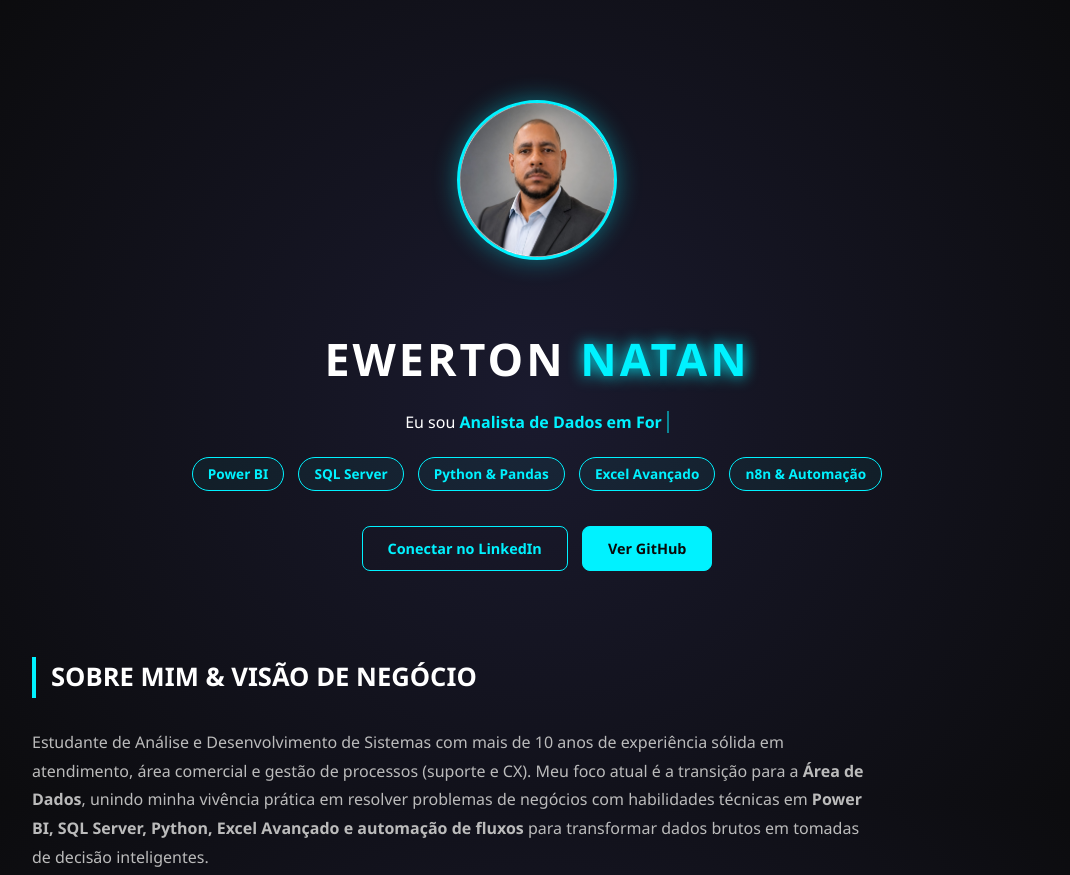
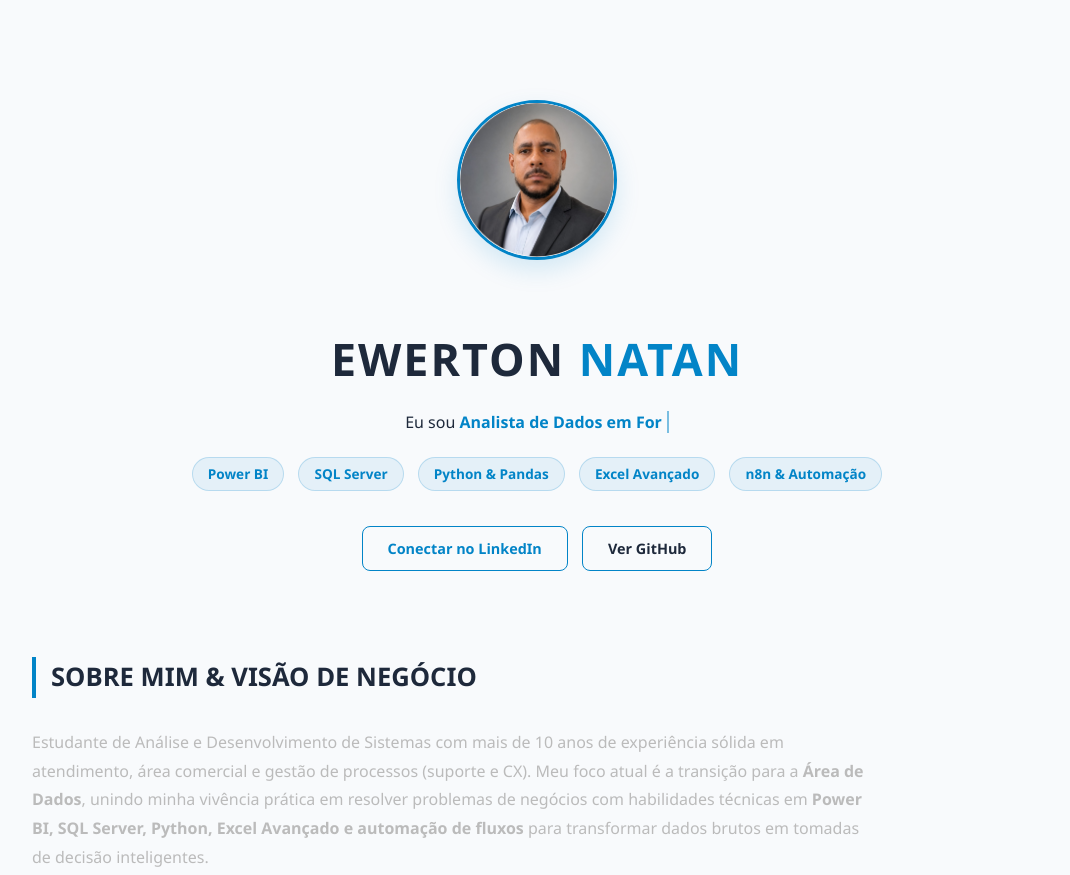
Before and after one commit to Tonatan36/meu-site-perfil, a plain HTML site: page index.html in a window 1280 px wide. Shown: the top 875 px of the page, without its empty margins (103-1173 px from the left). Drawn offline with Linux system fonts and the light colour scheme.

Commit message:
Refactor CSS variables and update styles

```diff
--- a/style.css
+++ b/style.css
@@ -1,8 +1,11 @@
 :root {
-    --neon-blue: #00f2ff;
-    --bg-dark: #0a0a0a;
-    --card-bg: #1a1a1a;
-    --text-white: #ffffff;
+    --primary-color: #0284c7;       /* Azul profissional corporativo */
+    --primary-hover: #0369a1;     /* Tom mais escuro para hover */
+    --bg-light: #f8fafc;          /* Fundo geral cinza gelo muito limpo */
+    --card-bg: #ffffff;           /* Fundo dos cards em branco puro */
+    --text-main: #1e293b;         /* Texto principal em cinza escuro (ótima leitura) */
+    --text-muted: #64748b;        /* Texto secundário/subtítulos */
+    --border-color: #e2e8f0;      /* Bordas suaves */
 }
 
 * {
@@ -11,14 +14,12 @@
 }
 
 body {
-    background-color: var(--bg-dark);
-    color: var(--text-white);
+    background-color: var(--bg-light);
+    color: var(--text-main);
     font-family: 'Segoe UI', Tahoma, Geneva, Verdana, sans-serif;
     margin: 0;
     padding: 0;
     line-height: 1.6;
-    background: radial-gradient(circle at 50% 50%, #1a1a2e 0%, #0a0a0a 100%);
-    background-attachment: fixed;
 }
 
 .container-principal {
@@ -37,8 +38,8 @@ header {
     width: 160px;
     height: 160px;
     border-radius: 50%;
-    border: 3px solid var(--neon-blue);
-    box-shadow: 0 0 25px rgba(0, 242, 255, 0.4);
+    border: 3px solid var(--primary-color);
+    box-shadow: 0 10px 25px rgba(2, 132, 199, 0.15);
     margin-bottom: 25px;
     object-fit: cover;
 }
@@ -47,19 +48,19 @@ h1 {
     font-size: clamp(2rem, 5vw, 2.8rem);
     margin-bottom: 10px;
     text-transform: uppercase;
-    letter-spacing: 3px;
+    letter-spacing: 2px;
+    color: var(--text-main);
 }
 
 .highlight {
-    color: var(--neon-blue);
-    text-shadow: 0 0 15px var(--neon-blue);
+    color: var(--primary-color);
 }
 
 /* Efeito de Cursor Piscante para o Subtítulo */
 .highlight-text {
-    color: var(--neon-blue);
+    color: var(--primary-color);
     font-weight: bold;
-    border-right: 2px solid var(--neon-blue);
+    border-right: 2px solid var(--primary-color);
     padding-right: 5px;
     animation: blink 0.7s infinite;
 }
@@ -70,9 +71,9 @@ h1 {
 
 /* Tags de Tecnologia */
 .tag-tech {
-    background: rgba(0, 242, 255, 0.05);
-    color: var(--neon-blue);
-    border: 1px solid var(--neon-blue);
+    background: rgba(2, 132, 199, 0.08);
+    color: var(--primary-color);
+    border: 1px solid rgba(2, 132, 199, 0.2);
     padding: 5px 15px;
     border-radius: 20px;
     font-size: 0.85rem;
@@ -86,12 +87,13 @@ section {
 }
 
 h2 {
-    border-left: 4px solid var(--neon-blue);
+    border-left: 4px solid var(--primary-color);
     padding-left: 15px;
     border-bottom: none;
     margin-bottom: 30px;
     text-transform: uppercase;
     font-size: 1.6rem;
+    color: var(--text-main);
 }
 
 .grid-projetos {
@@ -100,31 +102,32 @@ h2 {
     gap: 30px;
 }
 
-/* Cards dos Projetos */
+/* Cards dos Projetos / Habilidades */
 .card-projeto {
     background: var(--card-bg);
     padding: 30px;
     border-radius: 12px;
-    border: 1px solid #333;
+    border: 1px solid var(--border-color);
+    box-shadow: 0 4px 6px -1px rgba(0, 0, 0, 0.05), 0 2px 4px -1px rgba(0, 0, 0, 0.03);
     display: flex;
     flex-direction: column;
     justify-content: space-between;
 }
 
 .card-projeto:hover {
-    border-color: var(--neon-blue);
-    transform: translateY(-8px);
-    box-shadow: 0 10px 25px rgba(0, 242, 255, 0.15);
+    border-color: var(--primary-color);
+    transform: translateY(-5px);
+    box-shadow: 0 15px 30px -5px rgba(2, 132, 199, 0.12);
 }
 
 .card-projeto h3 {
-    color: var(--neon-blue);
+    color: var(--primary-color);
     margin-top: 0;
     font-size: 1.4rem;
 }
 
 .card-projeto p {
-    color: #bbb;
+    color: var(--text-muted);
     font-size: 0.95rem;
 }
 
@@ -136,13 +139,14 @@ h2 {
 }
 
 .badge {
-    background: rgba(255, 255, 255, 0.05);
-    color: #888;
+    background: #f1f5f9;
+    color: var(--text-muted);
     padding: 3px 8px;
     border-radius: 4px;
     font-size: 0.7rem;
     font-weight: 700;
     text-transform: uppercase;
+    border: 1px solid var(--border-color);
 }
 
 /* Botão "Ver Projeto" */
@@ -151,8 +155,8 @@ h2 {
     margin-top: 15px;
     padding: 12px 20px;
     background: transparent;
-    color: var(--neon-blue);
-    border: 1px solid var(--neon-blue);
+    color: var(--primary-color);
+    border: 1px solid var(--primary-color);
     text-decoration: none;
     border-radius: 8px;
     text-align: center;
@@ -161,15 +165,15 @@ h2 {
 }
 
 .btn-projeto:hover {
-    background: var(--neon-blue);
-    color: var(--bg-dark);
-    box-shadow: 0 0 15px var(--neon-blue);
+    background: var(--primary-color);
+    color: #ffffff;
+    box-shadow: 0 4px 12px rgba(2, 132, 199, 0.3);
 }
 
 footer {
     margin-top: 60px;
     padding: 40px 0;
-    border-top: 1px solid #333;
+    border-top: 1px solid var(--border-color);
     text-align: center;
 }
 
@@ -178,7 +182,7 @@ footer {
 }
 
 .social-links a {
-    color: #888;
+    color: var(--text-muted);
     text-decoration: none;
     margin: 0 15px;
     font-size: 0.95rem;
@@ -187,6 +191,5 @@ footer {
 }
 
 .social-links a:hover {
-    color: var(--neon-blue);
-    text-shadow: 0 0 10px var(--neon-blue);
-}
+    color: var(--primary-color);
+        }
```
